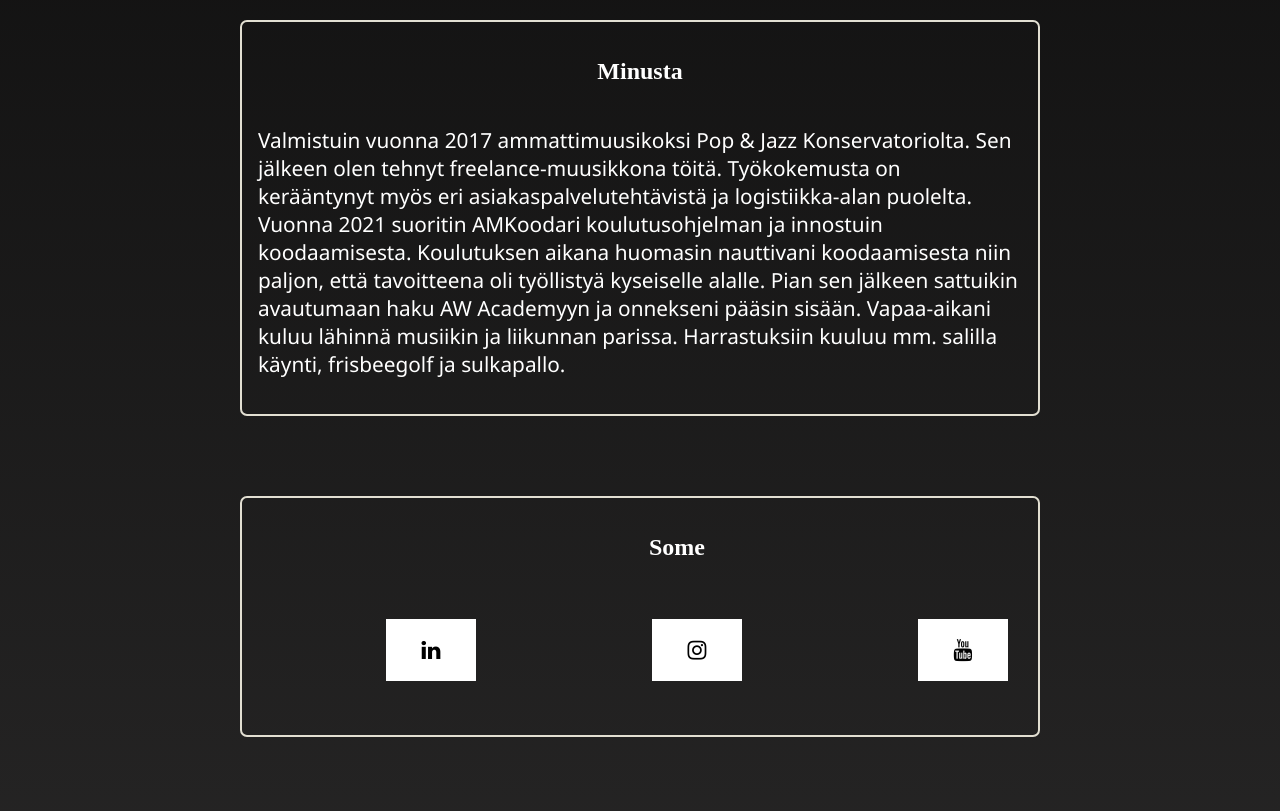
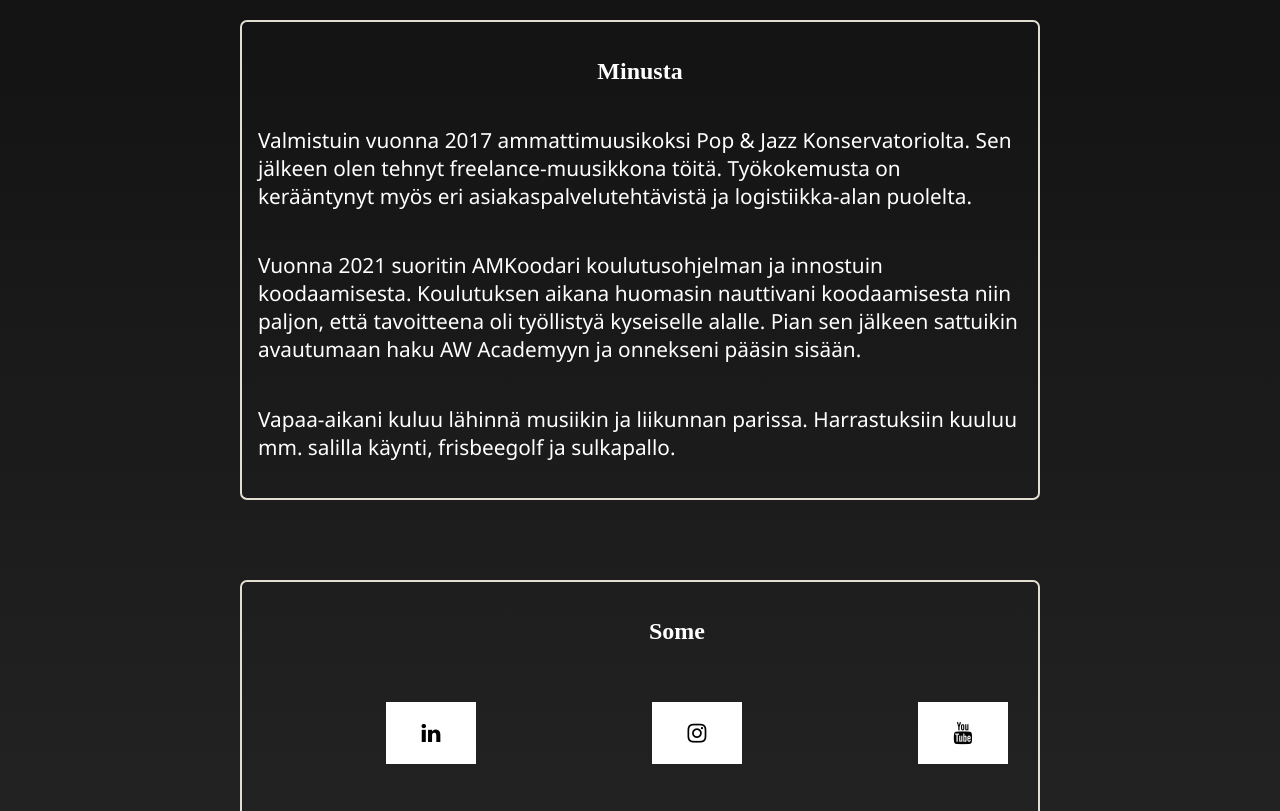
Before and after one commit to niemha3/viikko3, a plain HTML site: page index.html in a window 1280 px wide. Shown: the part 1020-1831 px from the top of the page. Drawn offline with nearby package versions, Linux system fonts and the light colour scheme; a script that the page names is missing.

Commit message:
Update index.html

```diff
--- a/index.html
+++ b/index.html
@@ -29,9 +29,10 @@
      <div class="card card-1" id="aboutme">
         <h2>Minusta</h2>
         <p>
-            Valmistuin vuonna 2017 ammattimuusikoksi Pop & Jazz Konservatoriolta. Sen jälkeen olen tehnyt  freelance-muusikkona töitä. Työkokemusta on kerääntynyt myös eri asiakaspalvelutehtävistä ja logistiikka-alan puolelta. Vuonna 2021 suoritin AMKoodari koulutusohjelman ja innostuin koodaamisesta. Koulutuksen aikana huomasin nauttivani koodaamisesta niin paljon, että tavoitteena oli työllistyä kyseiselle alalle. Pian sen jälkeen sattuikin avautumaan haku AW Academyyn ja onnekseni pääsin sisään.
+            Valmistuin vuonna 2017 ammattimuusikoksi Pop & Jazz Konservatoriolta. Sen jälkeen olen tehnyt  freelance-muusikkona töitä. Työkokemusta on kerääntynyt myös eri asiakaspalvelutehtävistä ja logistiikka-alan puolelta.</p>
+            <p>  Vuonna 2021 suoritin AMKoodari koulutusohjelman ja innostuin koodaamisesta. Koulutuksen aikana huomasin nauttivani koodaamisesta niin paljon, että tavoitteena oli työllistyä kyseiselle alalle. Pian sen jälkeen sattuikin avautumaan haku AW Academyyn ja onnekseni pääsin sisään.</p>
 
-Vapaa-aikani kuluu lähinnä musiikin ja liikunnan parissa. Harrastuksiin kuuluu mm. salilla käynti, frisbeegolf ja sulkapallo.
+<p>Vapaa-aikani kuluu lähinnä musiikin ja liikunnan parissa. Harrastuksiin kuuluu mm. salilla käynti, frisbeegolf ja sulkapallo.
 
         </p>
 
```
